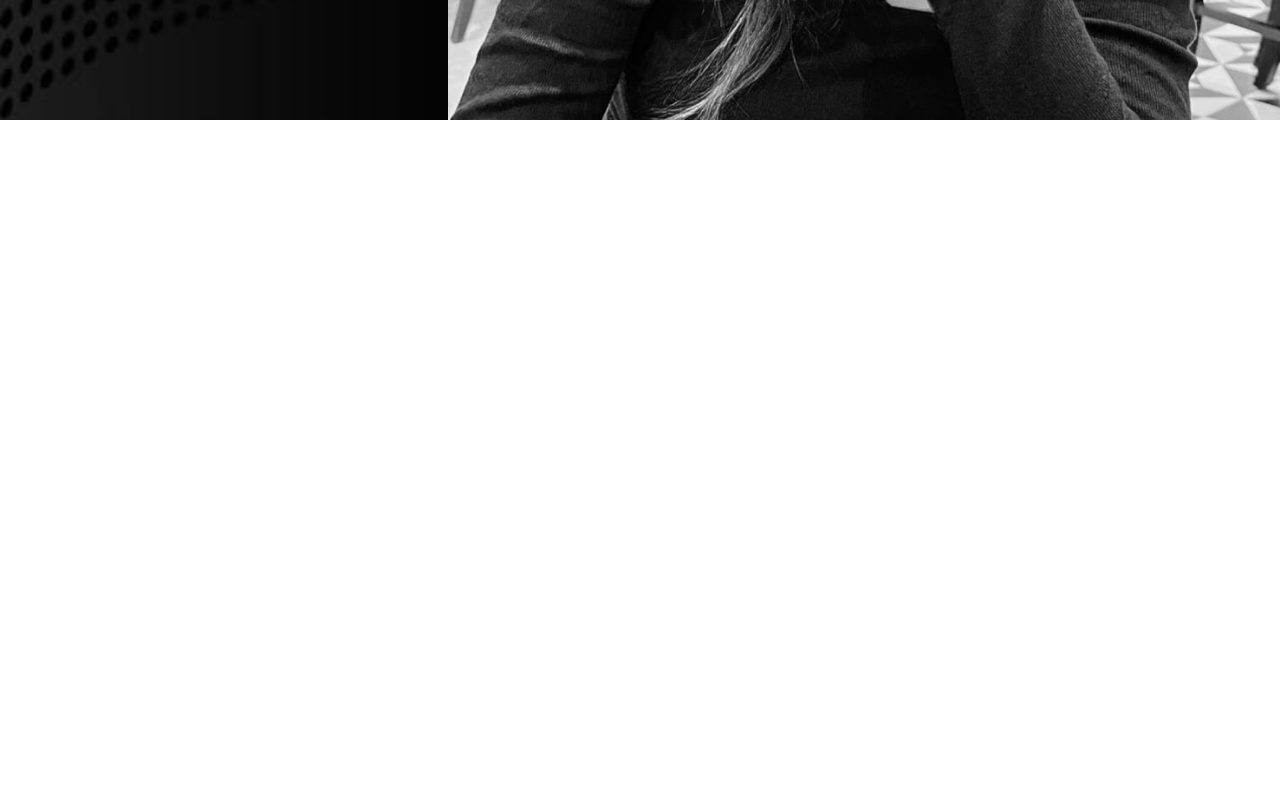
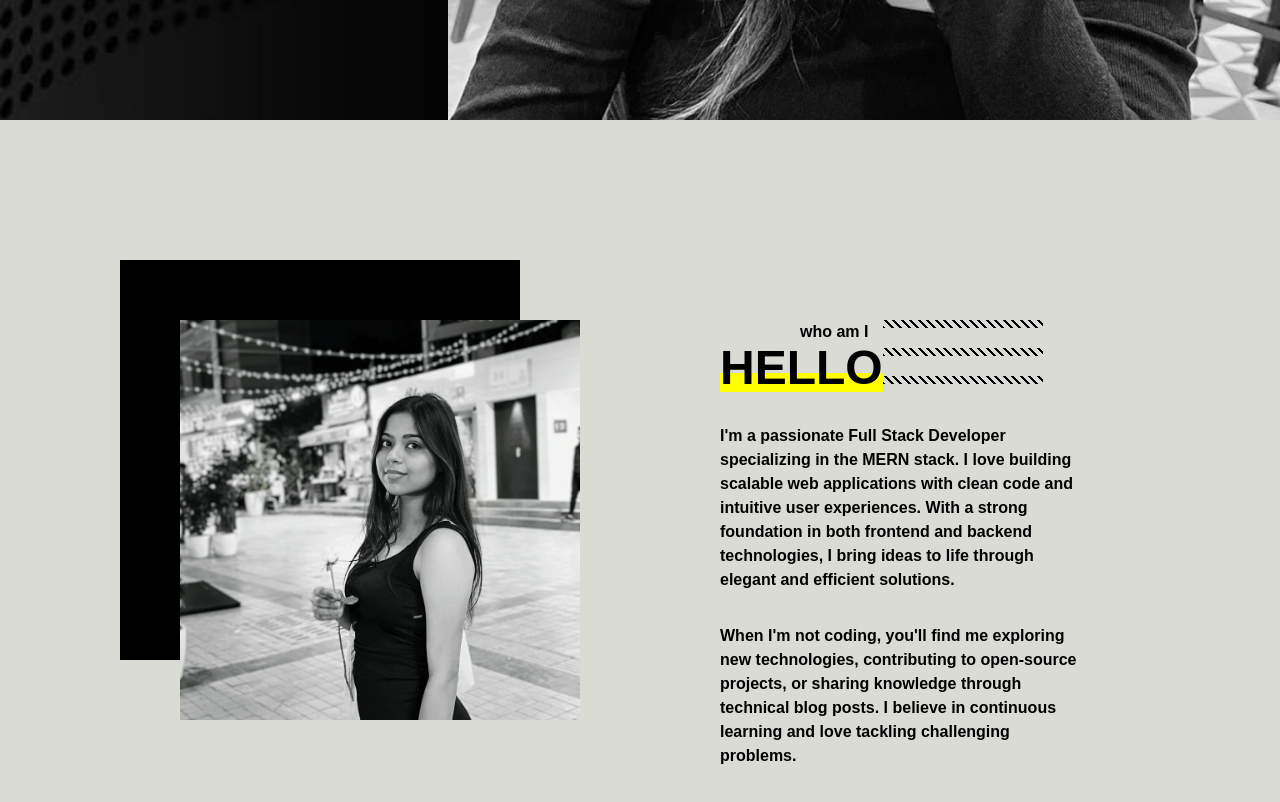
Before and after one commit to megha-56/Portfolio, a Next.js app: page / in a window 1280 px wide. Shown: the part 680-1482 px from the top of the page. Before the commit the page ends 800 px from the top, so only its background shows below. Built offline with nearby package versions, Linux system fonts and the light colour scheme.

Commit message:
added another page to home

```diff
--- a/src/app/page.js
+++ b/src/app/page.js
@@ -1,33 +1,12 @@
 import Image from "next/image";
+import Hero from "@/components/Hero";
+import Home2 from "@/components/Home2";
 
 export default function Home() {
   return (
     <>
-       <div className="relative flex w-screen h-screen bg-gray-400">
-              <div className=" w-[35%] bg-no-repeat bg-cover opacity-110" style={{backgroundImage:"url('pbg.jpeg')"}}>
-                <div className="h-15 bg-black/10">
-                    <h1 className="text-center pt-5 text-white font-extrabold text-3xl ">PORTFOLIO.</h1>
-                </div>
-
-              </div>
-              <div className="h-screen w-[65%] bg-cover bg-center  bg-no-repeat " style={{backgroundImage:"url('port.jpeg')"}}>
-                  <div className="flex gap-10 text-sm font-bold justify-center h-15 bg-[#525251]">
-                     <button>HOME</button>
-                     <button>ABOUT</button>
-                     <button>WORKS</button>
-                     <button>BLOG</button>
-                     <button>CONTACT</button>
-                  </div>
-              </div>
-              <div className="ml-60 mt-50 absolute inset-0 flex flex-col  justify-center pointer-events-none">
-                <h2 className="text-white text-5xl font-extrabold">MY NAME IS</h2>
-                <h1 className="text-white  text-7xl font-extrabold ">
-                MEGHA PANTHI
-                </h1>
-                <h1 className="font-extrabold text-xl text-center py-3 text-black border h-15 w-90 bg-[#ffff00]">I'M A FULL STACK DEVELOPER</h1>
-              </div>
-
-       </div>
+       <Hero/>
+       <Home2/>
     </>
 
   );
--- /dev/null
+++ b/src/components/Hero.jsx
@@ -0,0 +1,33 @@
+const Hero=()=>{
+    return(
+        <>
+        <div className="relative flex w-screen h-screen bg-gray-400">
+              <div className=" w-[35%] bg-no-repeat bg-cover opacity-110" style={{backgroundImage:"url('pbg.jpeg')"}}>
+                <div className="h-15 bg-black/10">
+                    <h1 className="text-center pt-5 text-white font-extrabold text-3xl ">PORTFOLIO.</h1>
+                </div>
+
+              </div>
+              <div className="h-screen w-[65%] bg-cover bg-center  bg-no-repeat " style={{backgroundImage:"url('port.jpeg')"}}>
+                  <div className="flex gap-10 text-sm font-bold justify-center h-15 bg-[#525251]">
+                     <button>HOME</button>
+                     <button>ABOUT</button>
+                     <button>WORKS</button>
+                     <button>BLOG</button>
+                     <button>CONTACT</button>
+                  </div>
+              </div>
+              <div className="ml-60 mt-50 absolute inset-0 flex flex-col  justify-center pointer-events-none">
+                <h2 className="text-white text-5xl font-extrabold">MY NAME IS</h2>
+                <h1 className="text-white  text-7xl font-extrabold ">
+                MEGHA PANTHI
+                </h1>
+                <h1 className="font-extrabold text-xl text-center py-3 text-black border h-15 w-90 bg-[#ffff00]">I'M A FULL STACK DEVELOPER</h1>
+              </div>
+
+       </div>
+        </>
+    )
+
+}
+export default Hero
--- /dev/null
+++ b/src/components/Home2.jsx
@@ -0,0 +1,39 @@
+import Image from "next/image";
+const Home2=()=>{
+    return(
+        <>
+        <div className="flex h-screen w-screen bg-[#dbdbd5]">
+            <div className=" h-screen w-[50%]">
+                <div className="mt-35 ml-30 relative h-100 w-100 bg-black">
+                    <div className="absolute h-100 w-100 mt-15 ml-15 bg-cover bg-center" style={{backgroundImage:"url('port1.jpeg')"}}>
+                    </div>
+                </div>
+            </div>
+
+            <div className=" font-bold px-50 py-50 flex flex-col gap-8  text-black">
+
+                <div  className="flex justify-between ">
+                    <div>
+                        <div className="ml-20"><h2>who am I</h2></div>
+                         <div> <h1 className="text-5xl font-extrabold text-black bg-gradient-to-r from-[#ffff00] to-[#ffff00] bg-[length:100%_40%] bg-no-repeat bg-bottom">
+                                HELLO</h1>
+                          </div>
+                     </div>
+                     <div className="flex flex-col gap-5 mr-10">
+                        <div className="w-40 h-2 bg-[repeating-linear-gradient(45deg,black_0_2px,transparent_2px_6px)]"></div>
+                        <div className="w-40 h-2 bg-[repeating-linear-gradient(45deg,black_0_2px,transparent_2px_6px)]"></div>
+                        <div className="w-40 h-2 bg-[repeating-linear-gradient(45deg,black_0_2px,transparent_2px_6px)]"></div>
+                     </div>
+                </div>
+                <div ><p>I'm a passionate Full Stack Developer specializing in the MERN stack. I love building scalable web applications with clean code and intuitive user experiences. With a strong foundation in both frontend and backend technologies, I bring ideas to life through elegant and efficient solutions.</p></div>
+
+                <div><p>When I'm not coding, you'll find me exploring new technologies, contributing to open-source projects, or sharing knowledge through technical blog posts. I believe in continuous learning and love tackling challenging problems.</p></div>
+            </div>
+
+
+        </div>
+        </>
+
+    )
+}
+export default Home2
```
Also changed, not shown: public/port1.jpeg (added).
